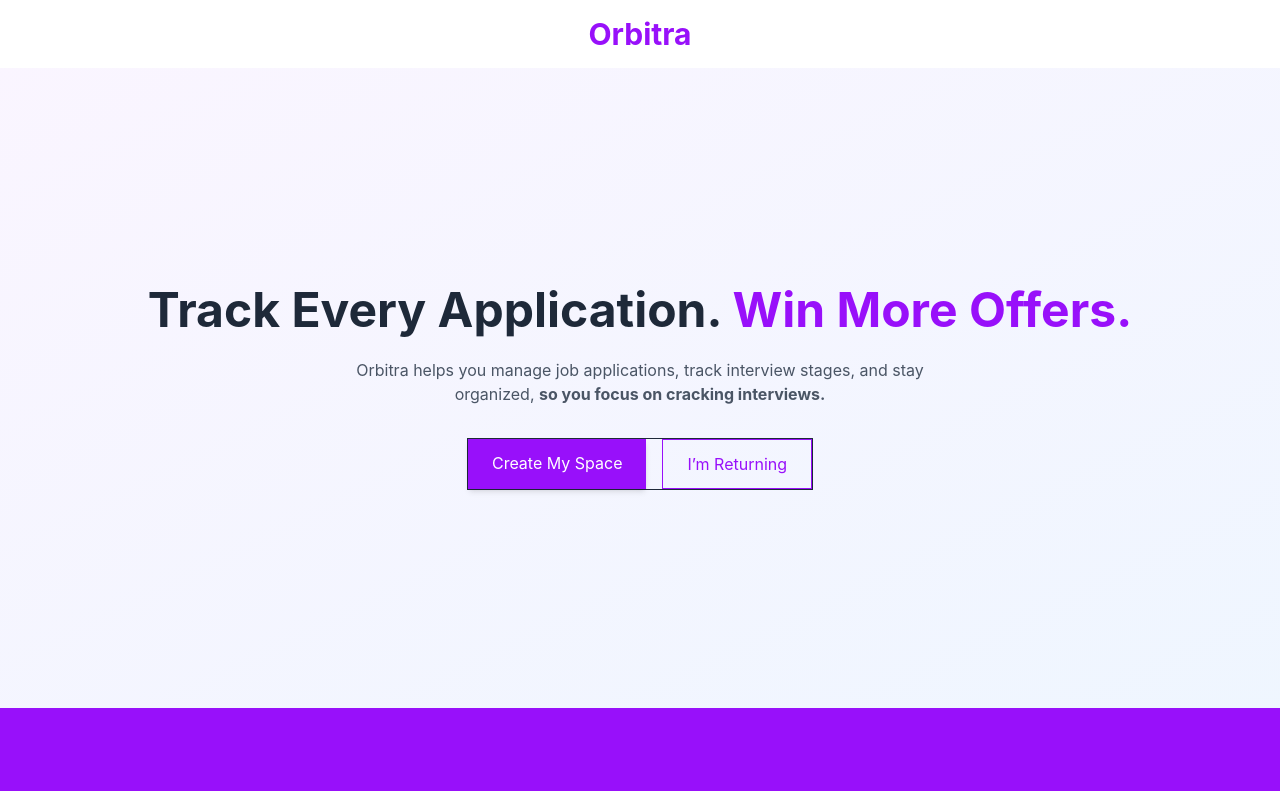
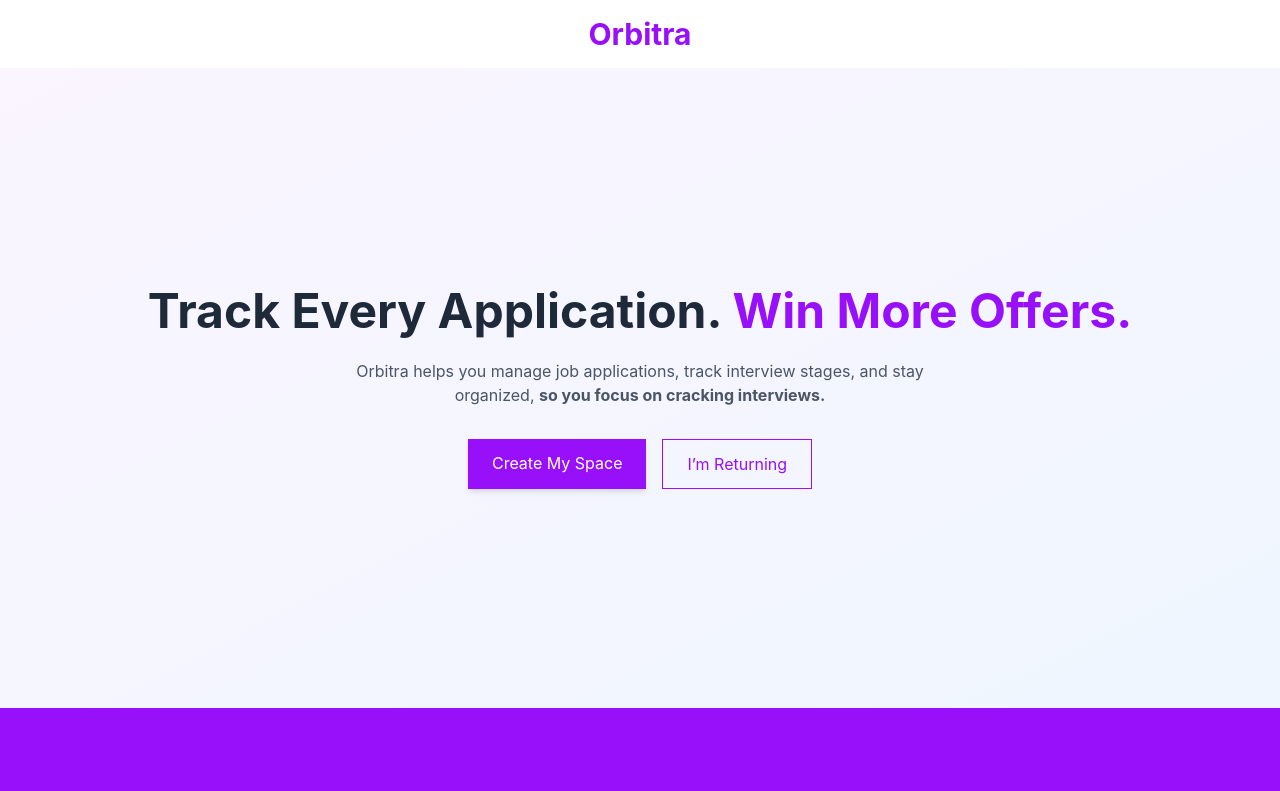
Before and after one commit to umanagendrakumar/Project-Orbitra-Frontend, a React (Vite) app: page / in a window 1280 px wide. Shown: the top 791 px of the page. Built offline with nearby package versions, Linux system fonts and the light colour scheme; no server answers.

Commit message:
Border removed

```diff
--- a/src/components/landing/HeroSection.jsx
+++ b/src/components/landing/HeroSection.jsx
@@ -13,7 +13,7 @@ const HeroSection = () => {
         and stay organized, <span className="font-bold">so you focus on cracking interviews.</span>
       </p>
 
-      <div className="border flex sm:flex-row flex-col gap-4">
+      <div className="flex sm:flex-row flex-col gap-4">
         <div className="bg-purple-600 text-white px-6 py-3 shadow-md hover:bg-purple-700 transition">
           <Link
             to="/register"
```
